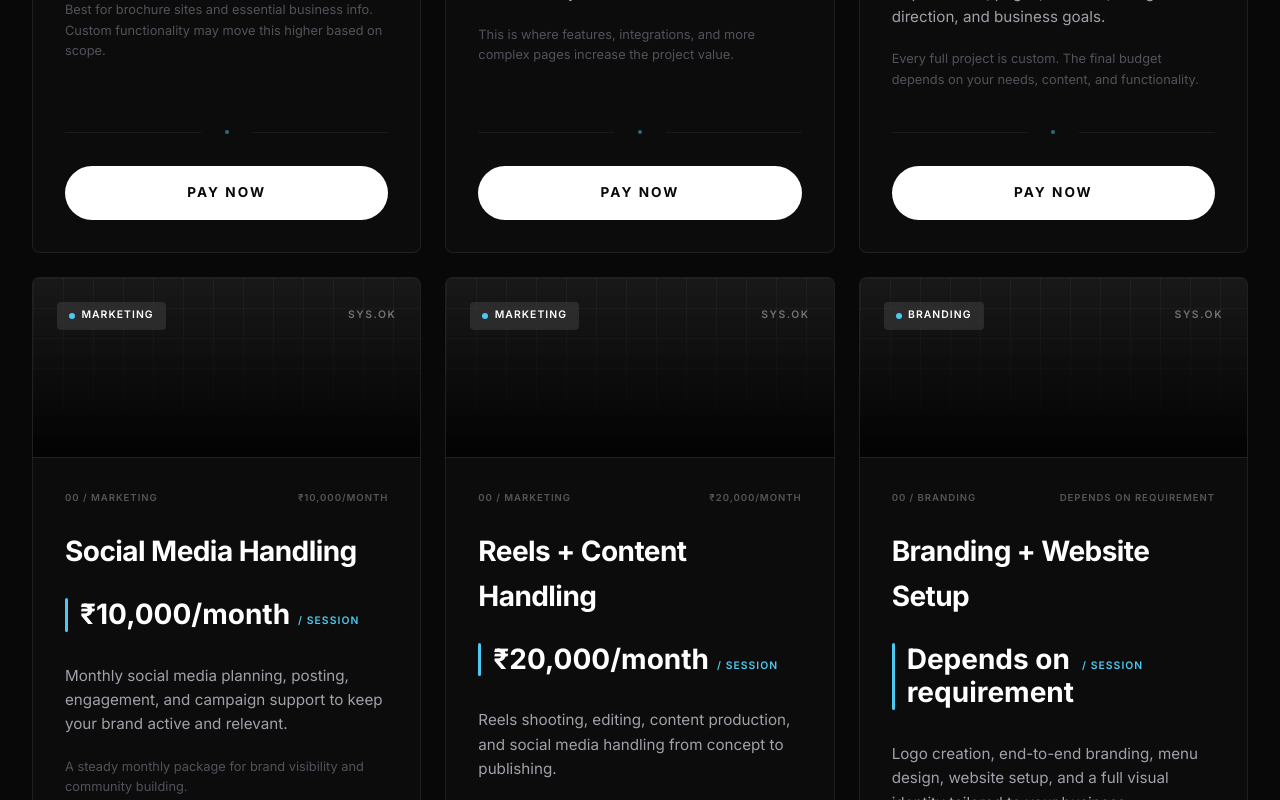
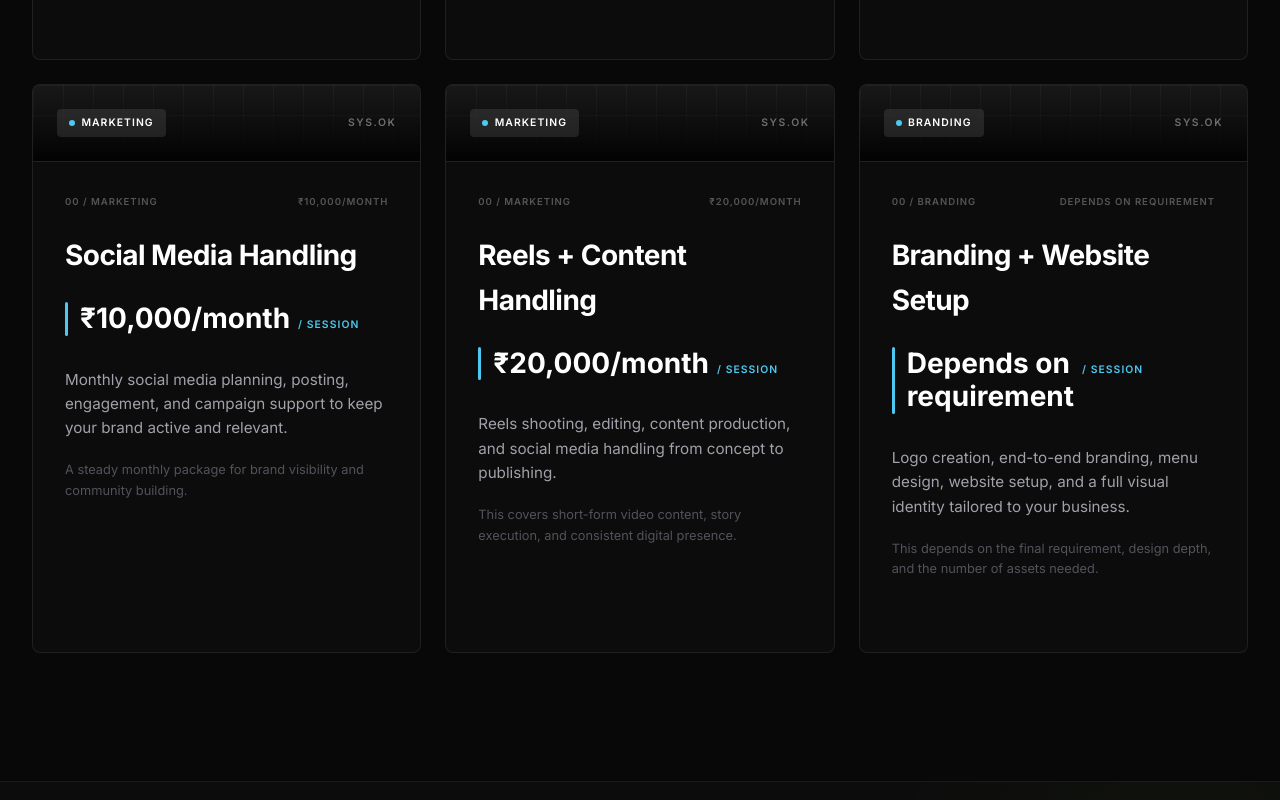
Before and after one commit to veyntlabs-code/VeyntLabsPortfolio, a Next.js app: page / in a window 1280 px wide. Shown: the part 2880-3680 px from the top of the page. Built offline with nearby package versions, Linux system fonts and the light colour scheme.

Commit message:
style: remove pay now button and fix card top spacing

```diff
--- a/components/Pricing/Pricing.module.css
+++ b/components/Pricing/Pricing.module.css
@@ -54,7 +54,6 @@
 
 .cardBanner {
   position: relative;
-  height: 180px;
   background: linear-gradient(180deg, rgba(255, 255, 255, 0.05) 0%, rgba(0, 0, 0, 0.8) 100%);
   padding: 1.5rem;
   display: flex;
--- a/components/Pricing/Pricing.tsx
+++ b/components/Pricing/Pricing.tsx
@@ -89,11 +89,7 @@ export default function Pricing() {
   const ref = useRef<HTMLDivElement>(null);
   const inView = useInView(ref, { once: true, margin: "-80px" });
 
-  const handlePayNow = (e: React.MouseEvent) => {
-    e.preventDefault();
-    const el = document.querySelector("#contact");
-    if (el) el.scrollIntoView({ behavior: "smooth" });
-  };
+
 
   return (
     <section id="pricing" className={styles.pricing} ref={ref} aria-label="Packages and Pricing">
@@ -166,16 +162,7 @@ export default function Pricing() {
                   <p className={styles.descSub}>{pkg.descSub}</p>
                 </div>
 
-                {/* Divider with dot */}
-                <div className={styles.dividerWrap}>
-                  <div className={styles.dividerLine} />
-                  <div className={styles.dividerDot} />
-                  <div className={styles.dividerLine} />
-                </div>
 
-                <button className={styles.payBtn} onClick={handlePayNow}>
-                  PAY NOW
-                </button>
               </div>
             </motion.article>
           ))}
```
